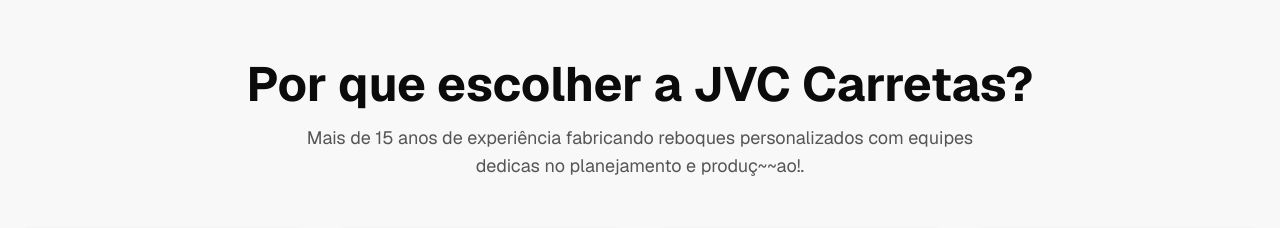
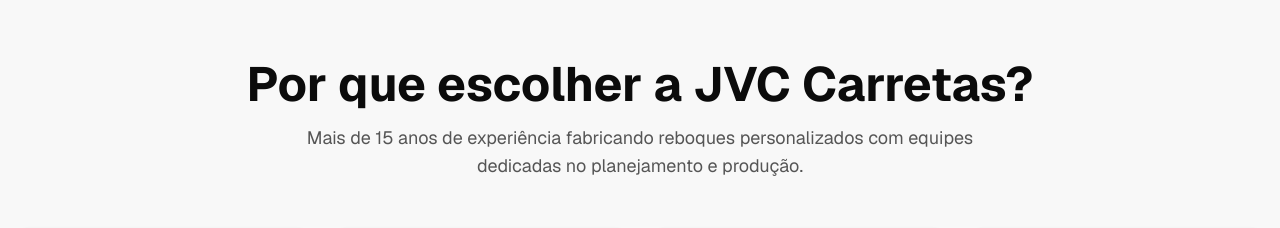
Before and after one commit to tiagoriveira/v0-jet-ski-trailer-landing-page, a Next.js app: page / in a window 1280 px wide. Shown: the part 880-1108 px from the top of the page. Built offline with nearby package versions, Linux system fonts and the light colour scheme; no server answers.

Commit message:
fix: correct text in "Why choose JVC Trucks" section
Fix grammatical errors and remove corrupted characters.

```diff
--- a/app/page.tsx
+++ b/app/page.tsx
@@ -106,7 +106,7 @@ export default function Home() {
               <span className="text-foreground">JVC Carretas</span>?
             </h2>
             <p className="mx-auto max-w-2xl text-pretty text-lg text-muted-foreground">
-              Mais de 15 anos de experiência fabricando reboques personalizados com equipes dedicas no planejamento e produç~~ao!.
+              Mais de 15 anos de experiência fabricando reboques personalizados com equipes dedicadas no planejamento e produção.
             </p>
           </div>
 
```
